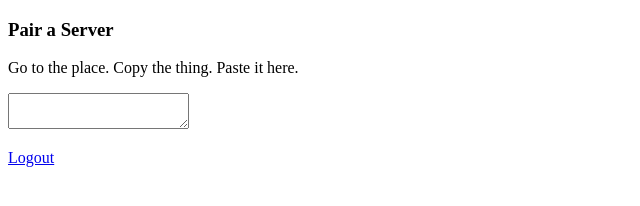
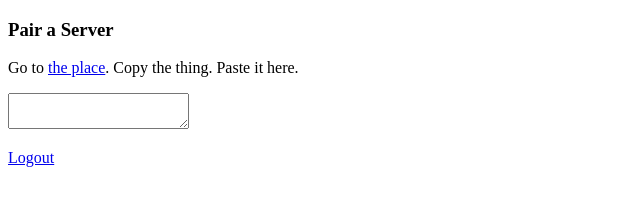
Before and after one commit to KMSoftwareHQ/api.rustcult.com, a website: page static/app.html in a window 1280 px wide. Shown: the full height of the page, 0-640 px from the left. Drawn offline with Linux system fonts and the light colour scheme.

Commit message:
Added a unit test.

```diff
--- a/package.json
+++ b/package.json
@@ -4,7 +4,7 @@
   "description": "",
   "main": "index.js",
   "scripts": {
-    "test": "echo \"Error: no test specified\" && exit 1"
+    "test": "mocha './{,!(node_modules)/**}/*-test.js'"
   },
   "repository": {
     "type": "git",
@@ -17,8 +17,10 @@
   },
   "homepage": "https://github.com/j3camero/rustgovernment.com#readme",
   "dependencies": {
+    "assert": "^2.0.0",
     "express": "^4.18.2",
     "express-session": "^1.17.3",
+    "mocha": "^10.1.0",
     "passport": "^0.6.0",
     "passport-steam": "^1.0.17"
   }
--- a/static/app.html
+++ b/static/app.html
@@ -6,7 +6,9 @@
   </head>
   <body>
     <h3>Pair a Server</h3>
-    <p>Go to the place. Copy the thing. Paste it here.</p>
+    <p>Go to
+      <a href="https://companion-rust.facepunch.com/login" target="_blank">the place</a>.
+      Copy the thing. Paste it here.</p>
     <textarea name="PastePageSourceHere" id="PastePageSourceHere"></textarea>
     <p><a href="/logout">Logout</a></p>
     <script src="app.js"></script>
```
